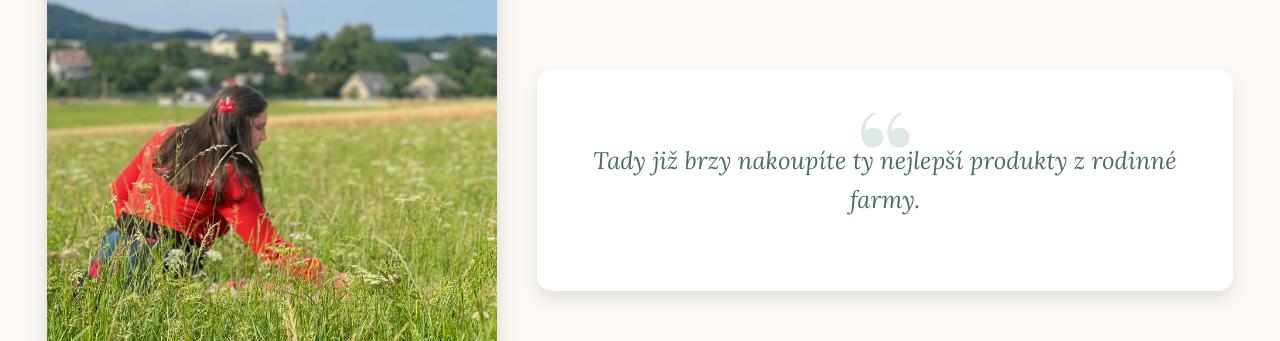
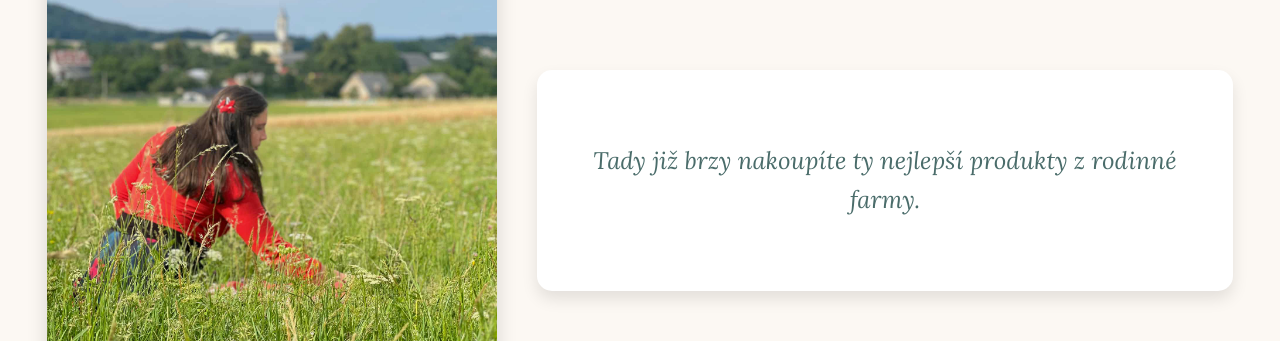
Before and after one commit to tweetlol/stajerychleby, a plain HTML site: page index.html in a window 1280 px wide. Shown: the part 289-630 px from the top of the page. Drawn offline with nearby package versions, Linux system fonts and the light colour scheme.

Commit message:
no __before

```diff
--- a/index.html
+++ b/index.html
@@ -83,18 +83,6 @@
             position: relative;
             z-index: 1;
             text-align: center; /* Center align text */
-        }
-
-        .farm-content::before {
-            content: "“";
-            font-family: 'Playfair Display', serif;
-            font-size: 8em;
-            color: rgba(92, 141, 137, 0.2); /* Light, faded version of header teal */
-            position: absolute;
-            top: -20px;
-            left: 50%;
-            transform: translateX(-50%);
-            z-index: -1;
         }
 
         .farm-content p {
```
